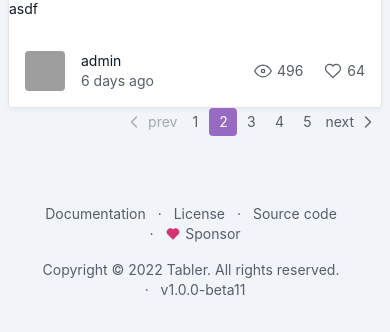
After one commit to igorGavr/Net, a Django app: page /user_posts/ in a window 390 px wide. The commit adds this page. Shown: the part 1267-1599 px from the top of the page. Run offline with Django 3.2, Linux system fonts and the light colour scheme; a user stored in the database is signed in; data comes from the database, SQL or seed files in the repository; both versions use the stored data as it was after the commit; some libraries are stand-ins or nearby versions; some web fonts are replaced; grey boxes are pictures that could not be loaded.

Commit message:
додавання постів

```diff
--- a/apps/accounts/models.py
+++ b/apps/accounts/models.py
@@ -13,6 +13,7 @@ class User(AbstractUser):
     )
     birthday = models.DateField("Дата рождения", null=True)
     phone = models.CharField("Номер телефона", max_length=14,null=True)
+    is_private = models.BooleanField(default=False)
 
 
 
--- a/apps/accounts/urls.py
+++ b/apps/accounts/urls.py
@@ -1,8 +1,9 @@
 from django.urls import path
-from .views import  RegisterView, LoginView, logout_user
+from .views import  RegisterView, LoginView, logout_user, UpdateUserView
 
 urlpatterns = [
     path("login/", LoginView.as_view(), name="sign_in"),
     path("registration/", RegisterView.as_view(), name="register"),
     path("logout/", logout_user, name="logout"),
+    path("user_profile/", UpdateUserView.as_view(), name="user_profile"),
 ]
--- /dev/null
+++ b/apps/posts/forms.py
@@ -0,0 +1,24 @@
+from django import forms
+
+from apps.posts.models import Post
+
+
+class PostCreateForm(forms.ModelForm):
+    class Meta:
+        model = Post
+        fields = [
+            "image",
+            "description",
+        ]
+        widgets = {
+            "image": forms.FileInput(
+                attrs = {"class":"form-control"},
+            ),
+            "description": forms.Textarea(
+                attrs= {"class":"form-control"}
+            )
+        }
+        labels = {
+            "image": "Изображение",
+            "description": "Описание публикации"
+        }
--- a/apps/posts/templates/base.html
+++ b/apps/posts/templates/base.html
@@ -147,7 +147,7 @@
                     </div>
                   </a>
                   <div class="dropdown-menu dropdown-menu-end dropdown-menu-arrow">
-{#                    <a href="{% url 'user_profile' %}" class="dropdown-item">Мой профиль</a>#}
+                    <a href="{% url 'user_profile' %}" class="dropdown-item">Мой профиль</a>
 {#                    <a href="{% url 'change_password' %}" class="dropdown-item">Изменить пароль</a>#}
                     <a href="#" class="dropdown-item"> Архив </a>
                     <div class="dropdown-divider"></div>
@@ -184,7 +184,7 @@
                       </a>
                     </li>
                     <li class="nav-item">
-                      <a class="nav-link" href="#" >
+                      <a class="nav-link" href="{% url 'user_posts' %}" >
                         <span class="nav-link-icon d-md-none d-lg-inline-block"><!-- Download SVG icon from http://tabler-icons.io/i/home -->
                           <svg xmlns="http://www.w3.org/2000/svg" class="icon icon-tabler icon-tabler-address-book" width="24" height="24" viewBox="0 0 24 24" stroke-width="2" stroke="currentColor" fill="none" stroke-linecap="round" stroke-linejoin="round">
                             <path stroke="none" d="M0 0h24v24H0z" fill="none"></path>
--- /dev/null
+++ b/apps/posts/templates/user_posts.html
@@ -0,0 +1,131 @@
+{% extends 'base.html' %}
+
+
+
+{% block content %}
+<div class="container-xl">
+    <!-- Page title -->
+    <div class="page-header d-print-none">
+      <div class="row g-2 align-items-center">
+        <div class="col">
+          <h2 class="page-title">
+            Ваши публикации
+          </h2>
+          <div class="text-muted mt-1">1-12 of 241 photos</div>
+        </div>
+        <!-- Page title actions -->
+        <div class="col-12 col-md-auto ms-auto d-print-none">
+          <div class="d-flex">
+            <div class="me-3">
+              <div class="input-icon">
+                <input type="text" value="" class="form-control" placeholder="Search…">
+                <span class="input-icon-addon">
+                  <!-- Download SVG icon from http://tabler-icons.io/i/search -->
+                  <svg xmlns="http://www.w3.org/2000/svg" class="icon" width="24" height="24" viewBox="0 0 24 24" stroke-width="2" stroke="currentColor" fill="none" stroke-linecap="round" stroke-linejoin="round"><path stroke="none" d="M0 0h24v24H0z" fill="none"/><circle cx="10" cy="10" r="7" /><line x1="21" y1="21" x2="15" y2="15" /></svg>
+                </span>
+              </div>
+            </div>
+            <a href="#" class="btn btn-primary" data-bs-toggle="modal" data-bs-target="#modal-report">
+              <!-- Download SVG icon from http://tabler-icons.io/i/plus -->
+              <svg xmlns="http://www.w3.org/2000/svg" class="icon" width="24" height="24" viewBox="0 0 24 24" stroke-width="2" stroke="currentColor" fill="none" stroke-linecap="round" stroke-linejoin="round"><path stroke="none" d="M0 0h24v24H0z" fill="none"/><line x1="12" y1="5" x2="12" y2="19" /><line x1="5" y1="12" x2="19" y2="12" /></svg>
+              Добавить публикацию
+            </a>
+          </div>
+        </div>
+      </div>
+    </div>
+</div>
+
+<div class="page-body">
+    <div class="container-xl">
+      <div class="row row-cards">
+
+        {% for post in object_list %}
+        <div class="col-sm-6 col-lg-4">
+          <div class="card card-sm">
+            <a href="#" class="d-block"><img src="{{post.image.url}}" class="card-img-top"></a>
+            <p>{{ post.description }}</p>
+              <div class="card-body">
+              <div class="d-flex align-items-center">
+                {% if post.author.avatar %}
+                <span class="avatar me-3 rounded" style="background-image: url({{post.author.avatar.url}})"></span>
+                {% else %}
+                <span class="avatar me-3 rounded" style="background-image: url(/static/img/icons/user_profile.png)"></span>
+                {% endif %}
+
+                <div>
+                  <div>{{ post.author.username }}</div>
+                  <div class="text-muted">6 days ago</div>
+                </div>
+                <div class="ms-auto">
+                  <a href="#" class="text-muted">
+                    <!-- Download SVG icon from http://tabler-icons.io/i/eye -->
+                    <svg xmlns="http://www.w3.org/2000/svg" class="icon" width="24" height="24" viewBox="0 0 24 24" stroke-width="2" stroke="currentColor" fill="none" stroke-linecap="round" stroke-linejoin="round"><path stroke="none" d="M0 0h24v24H0z" fill="none"/><circle cx="12" cy="12" r="2" /><path d="M22 12c-2.667 4.667 -6 7 -10 7s-7.333 -2.333 -10 -7c2.667 -4.667 6 -7 10 -7s7.333 2.333 10 7" /></svg>
+                    496
+                  </a>
+                  <a href="#" class="ms-3 text-muted">
+                    <!-- Download SVG icon from http://tabler-icons.io/i/heart -->
+                    <svg xmlns="http://www.w3.org/2000/svg" class="icon" width="24" height="24" viewBox="0 0 24 24" stroke-width="2" stroke="currentColor" fill="none" stroke-linecap="round" stroke-linejoin="round"><path stroke="none" d="M0 0h24v24H0z" fill="none"/><path d="M19.5 12.572l-7.5 7.428l-7.5 -7.428m0 0a5 5 0 1 1 7.5 -6.566a5 5 0 1 1 7.5 6.572" /></svg>
+                    64
+                  </a>
+                </div>
+              </div>
+            </div>
+          </div>
+        </div>
+        {% endfor %}
+
+      </div>
+      <div class="d-flex">
+        <ul class="pagination ms-auto">
+          <li class="page-item disabled">
+            <a class="page-link" href="#" tabindex="-1" aria-disabled="true">
+              <!-- Download SVG icon from http://tabler-icons.io/i/chevron-left -->
+              <svg xmlns="http://www.w3.org/2000/svg" class="icon" width="24" height="24" viewBox="0 0 24 24" stroke-width="2" stroke="currentColor" fill="none" stroke-linecap="round" stroke-linejoin="round"><path stroke="none" d="M0 0h24v24H0z" fill="none"/><polyline points="15 6 9 12 15 18" /></svg>
+              prev
+            </a>
+          </li>
+          <li class="page-item"><a class="page-link" href="#">1</a></li>
+          <li class="page-item active"><a class="page-link" href="#">2</a></li>
+          <li class="page-item"><a class="page-link" href="#">3</a></li>
+          <li class="page-item"><a class="page-link" href="#">4</a></li>
+          <li class="page-item"><a class="page-link" href="#">5</a></li>
+          <li class="page-item">
+            <a class="page-link" href="#">
+              next <!-- Download SVG icon from http://tabler-icons.io/i/chevron-right -->
+              <svg xmlns="http://www.w3.org/2000/svg" class="icon" width="24" height="24" viewBox="0 0 24 24" stroke-width="2" stroke="currentColor" fill="none" stroke-linecap="round" stroke-linejoin="round"><path stroke="none" d="M0 0h24v24H0z" fill="none"/><polyline points="9 6 15 12 9 18" /></svg>
+            </a>
+          </li>
+        </ul>
+      </div>
+    </div>
+</div>
+
+<div class="modal modal-blur fade" id="modal-report" tabindex="-1" role="dialog" aria-hidden="true">
+  <div class="modal-dialog modal-lg modal-dialog-centered" role="document">
+    <div class="modal-content">
+      <div class="modal-header">
+        <h5 class="modal-title"> Создать публикацию</h5>
+        <button type="button" class="btn-close" data-bs-dismiss="modal" aria-label="Close"></button>
+      </div>
+      <div class="modal-body">
+          <form action="{% url 'create_post' %}" method="post" enctype="multipart/form-data">
+              {% csrf_token %}
+              {{form}}
+              <div class="modal-footer">
+                <a href="#" class="btn btn-link link-secondary" data-bs-dismiss="modal">
+                  Закрыть
+                </a>
+                <button type="submit" class="btn btn-primary">
+                  <svg xmlns="http://www.w3.org/2000/svg" class="icon" width="24" height="24" viewBox="0 0 24 24" stroke-width="2" stroke="currentColor" fill="none" stroke-linecap="round" stroke-linejoin="round"><path stroke="none" d="M0 0h24v24H0z" fill="none"/><line x1="12" y1="5" x2="12" y2="19" /><line x1="5" y1="12" x2="19" y2="12" /></svg>
+                  Создать
+                </button>
+              </div>
+          </form>
+      </div>
+
+    </div>
+  </div>
+</div>
+
+{% endblock %}
--- a/apps/posts/urls.py
+++ b/apps/posts/urls.py
@@ -1,6 +1,8 @@
 from django.urls import path
-from apps.posts.views import IndexPage
+from apps.posts.views import IndexPage, UserPostsView, PostCreateView
 
 urlpatterns = [
     path("", IndexPage.as_view(), name="index"),
+    path("user_posts/", UserPostsView.as_view(), name="user_posts"),
+    path("create_post/", PostCreateView.as_view(), name="create_post"),
 ]
--- a/apps/posts/views.py
+++ b/apps/posts/views.py
@@ -1,9 +1,11 @@
 from django.shortcuts import render
+from django.urls import reverse_lazy
 from django.http import HttpResponse
-from django.views.generic import TemplateView
+from django.views.generic import TemplateView, ListView, CreateView
 
 # Create your views here
 from apps.posts.models import Post
+from .forms import PostCreateForm
 
 
 class IndexPage(TemplateView):
@@ -13,3 +15,29 @@ class IndexPage(TemplateView):
         contex = super().get_context_data(**kwargs)
         contex["posts"] = Post.objects.all()
         return contex
+
+
+class UserPostsView(ListView):
+    template_name = "user_posts.html"
+    model = Post
+
+    def get_queryset(self):
+        posts = Post.objects.filter(is_archive=False, author=self.request.user)
+        return posts
+
+    def get_context_data(self, **kwargs):
+        context = super().get_context_data(**kwargs)
+        context["form"] = PostCreateForm()
+        return context
+
+
+class PostCreateView(CreateView):
+    model = Post
+    form_class = PostCreateForm
+    success_url = reverse_lazy("user_posts")
+
+    def form_valid(self, form):
+        post = form.save(commit=False)
+        post.author = self.request.user
+        post.save()
+        return super().form_valid(form)
```
Also changed, not shown: apps/accounts/forms.py (+33 -0 lines), apps/accounts/templates/profile.html (added, +90 -0 lines), apps/accounts/templates/profile_menu.html (added, +12 -0 lines), apps/accounts/views.py (+13 -2 lines), db.sqlite3.
